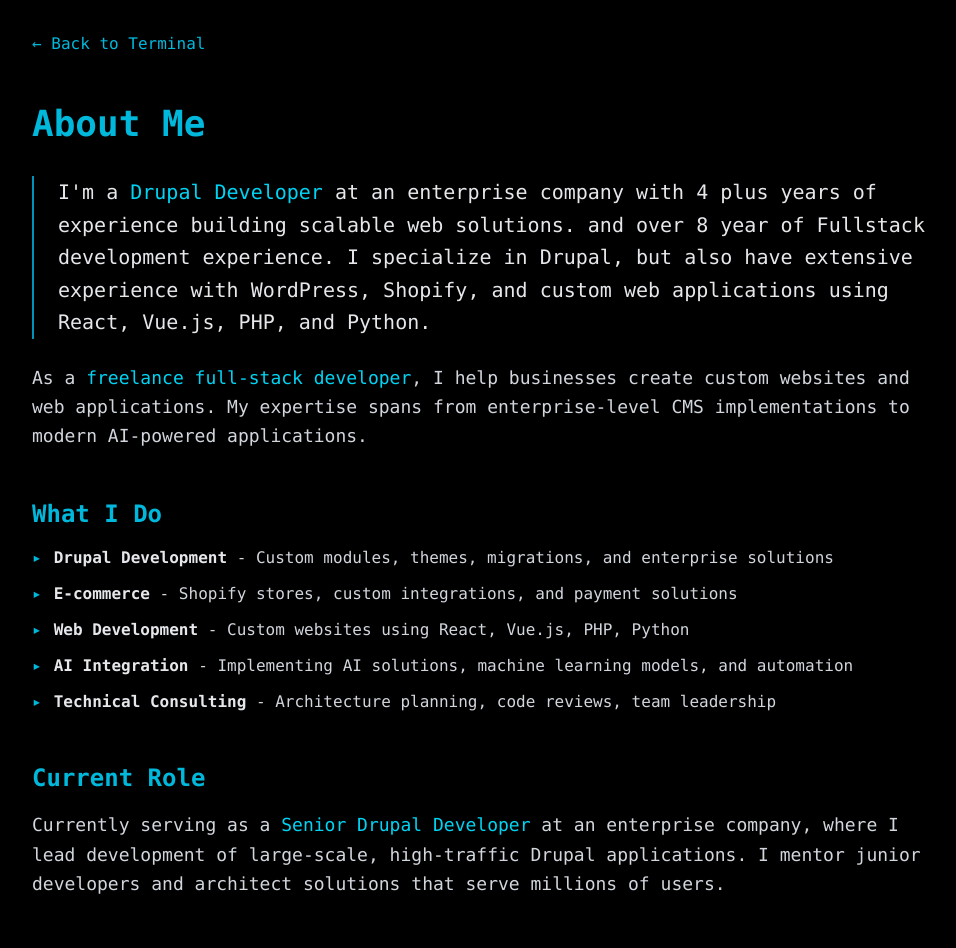
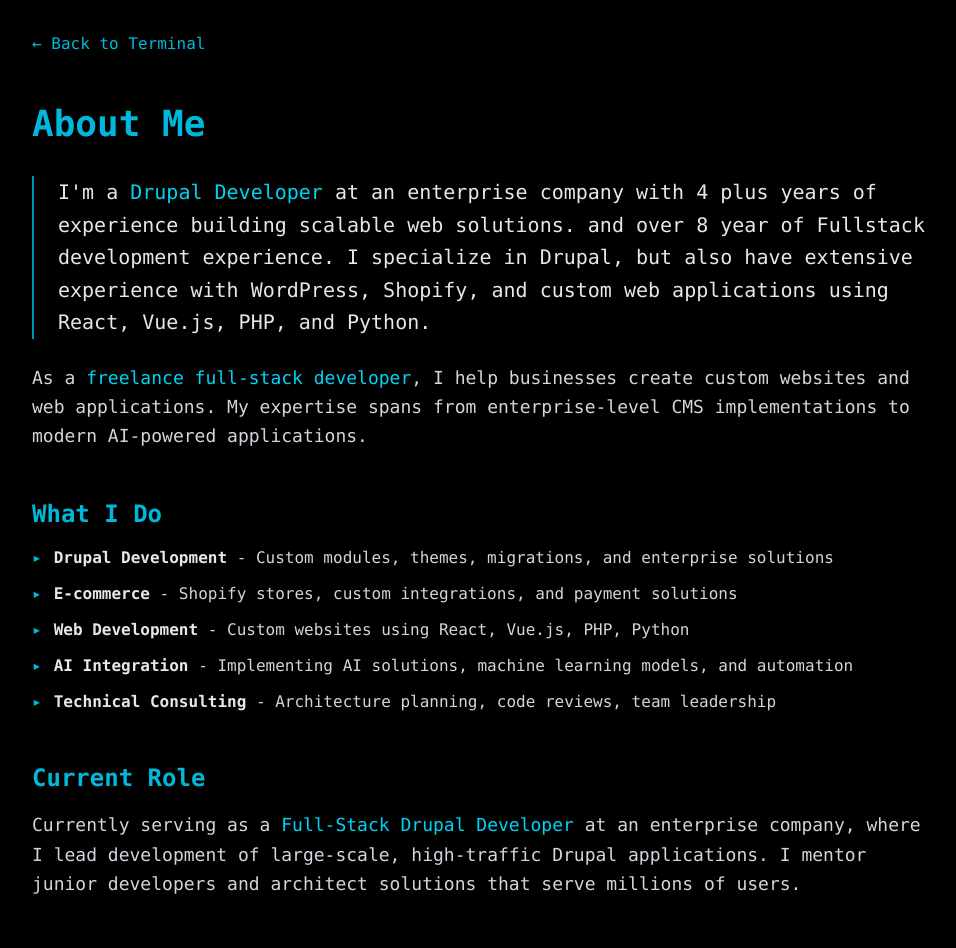
Before and after one commit to MatthewSmithwebdesign/26-portfolio, a Next.js app: page /about in a window 1280 px wide. Shown: the top 948 px of the page, without its empty margins (160-1116 px from the left). Built offline with nearby package versions, Linux system fonts and the light colour scheme.

Commit message:
Update title to Full-Stack Drupal Developer

```diff
--- a/src/app/about/page.tsx
+++ b/src/app/about/page.tsx
@@ -50,7 +50,7 @@
 
           <h2 className="text-2xl font-bold text-cyan-500 mt-12 mb-4">Current Role</h2>
           <p className="text-lg leading-relaxed">
-            Currently serving as a <span className="text-cyan-400">Senior Drupal Developer</span> at an enterprise company,
+            Currently serving as a <span className="text-cyan-400">Full-Stack Drupal Developer</span> at an enterprise company,
             where I lead development of large-scale, high-traffic Drupal applications. I mentor junior developers
             and architect solutions that serve millions of users.
           </p>
--- a/src/app/layout.tsx
+++ b/src/app/layout.tsx
@@ -9,7 +9,7 @@
 
 export const metadata: Metadata = {
   title: "Matthew Smith | Full-Stack Developer",
-  description: "Freelance Full-Stack Developer & Senior Drupal Developer. Python, PHP, JavaScript, React, Vue.js, Drupal, Shopify, WordPress, AI Integration.",
+  description: "Freelance Full-Stack Developer & Full-Stack Drupal Developer. Python, PHP, JavaScript, React, Vue.js, Drupal, Shopify, WordPress, AI Integration.",
   icons: {
     icon: "/favicon.svg",
     apple: "/favicon.svg",
```
